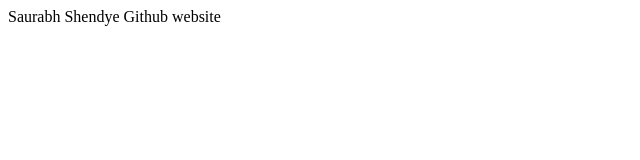
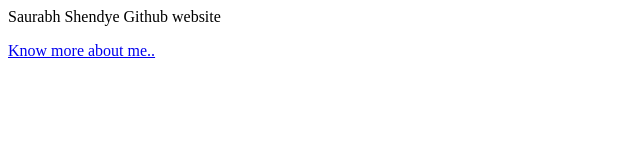
Before and after one commit to saurabhshendye/saurabhshendye.github.io, a plain HTML site: page index.html in a window 1280 px wide. Shown: the whole page, without its empty margins (0-640 px from the left). Drawn offline with Linux system fonts and the light colour scheme.

Commit message:
LinkedIn Link

```diff
--- a/index.html
+++ b/index.html
@@ -5,5 +5,6 @@
 	</head>
 	<body>
 		<p>Saurabh Shendye Github website</p>
+		<p><a href= "https://www.linkedin.com/in/saurabhshendye"> Know more about me..</a></p>
 	</body>
 </html>
```
